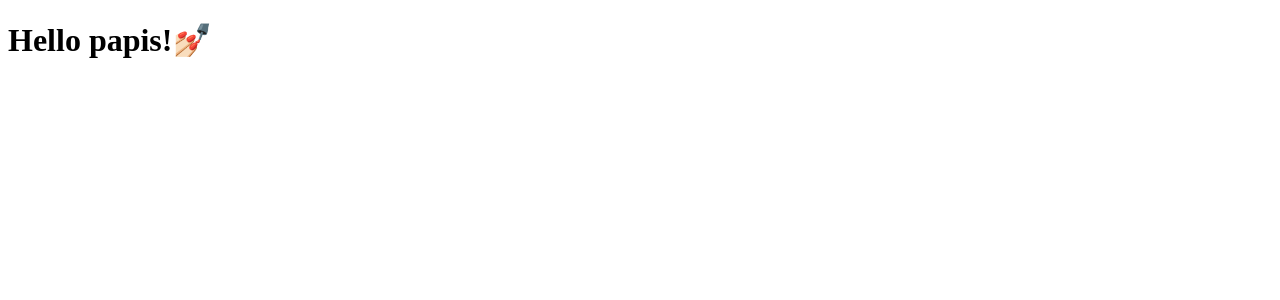
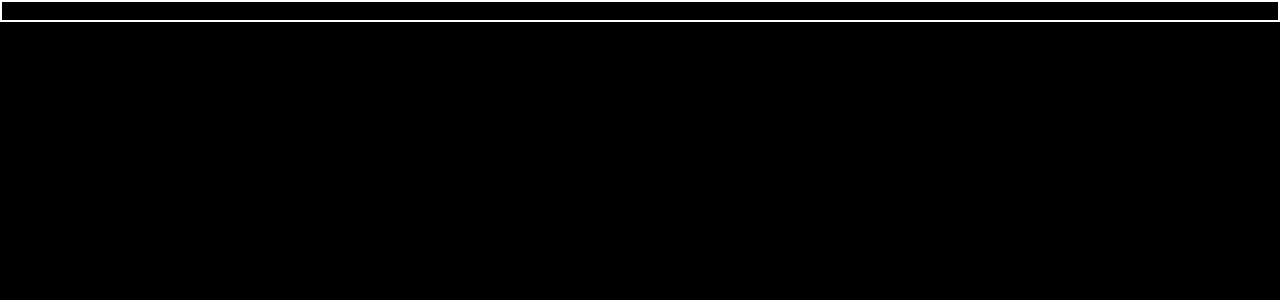
Before and after one commit to darkemlord/portfolio-2022, a React (Create React App) app: page / in a window 1280 px wide. Shown: the top 300 px of the page. Built offline with nearby package versions, Linux system fonts and the light colour scheme; a web font is replaced by a local one.

Commit message:
sass stylesheets added background component added

```diff
--- a/src/App.js
+++ b/src/App.js
@@ -1,7 +1,11 @@
+import Background from "./Components/Background";
+
 function App() {
   return (
     <div className="App">
-      <h1>Hello papis!💅🏻</h1>
+      <Background>
+
+      </Background>
     </div>
   );
 }
--- /dev/null
+++ b/src/Components/Background.js
@@ -0,0 +1,9 @@
+import './Background.scss';
+
+const Background = () => {
+  return (
+    <div className="background-image">Background</div>
+  )
+}
+
+export default Background
--- /dev/null
+++ b/src/Components/Background.scss
@@ -0,0 +1,3 @@
+.background-image {
+  border: solid white 2px;
+}
--- a/src/index.scss
+++ b/src/index.scss
@@ -0,0 +1,15 @@
+@import './assets/styles/colors.scss';
+@import './assets/styles/fonts.scss';
+
+body {
+  background-color: $black;
+  margin: 0;
+  h1,h2,h3,h4,h5,h6 {
+    font-family: $bruno;
+    color: $grey;
+  }
+  p {
+    font-family: $share;
+    color: $grey;
+  }
+}
```
